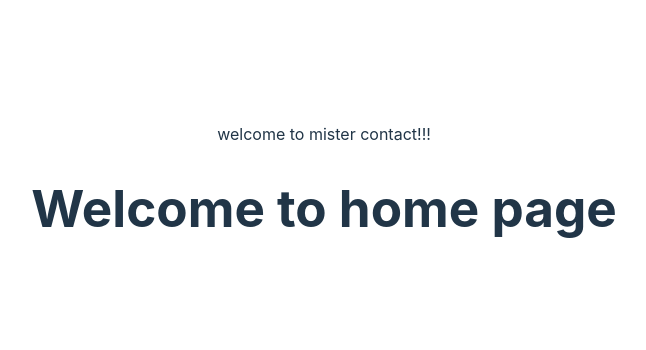
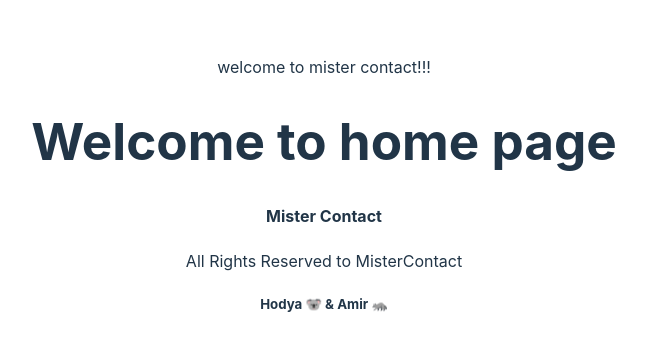
Before and after one commit to HodayaGitHub/mr-contact, a React (Vite) app: page / in a window 1280 px wide. Shown: the part 204-554 px from the top of the page, without its empty margins (316-962 px from the left). Built offline with nearby package versions, Linux system fonts and the light colour scheme.

Commit message:
Adding footer to App

```diff
--- a/src/App.jsx
+++ b/src/App.jsx
@@ -5,6 +5,7 @@ import './App.css'
 
 import { Route, Routes, BrowserRouter as Router } from 'react-router-dom'
 import { HomePage } from './pages/HomePage.jsx'
+import { Footer } from './cmps/Footer.jsx'
 
 
 export function App() {
@@ -20,7 +21,7 @@ export function App() {
 
         </Routes>
       </Router>
-
+    <Footer />
     </>
   )
 }
--- /dev/null
+++ b/src/cmps/Footer.jsx
@@ -0,0 +1,9 @@
+export function Footer(){
+  return(
+  <section className='footer'>
+    <h4>Mister Contact</h4>
+    <p>All Rights Reserved to MisterContact</p>
+    <h5> Hodya 🐨 & Amir 🦝</h5>
+  </section>
+  )
+}
```
